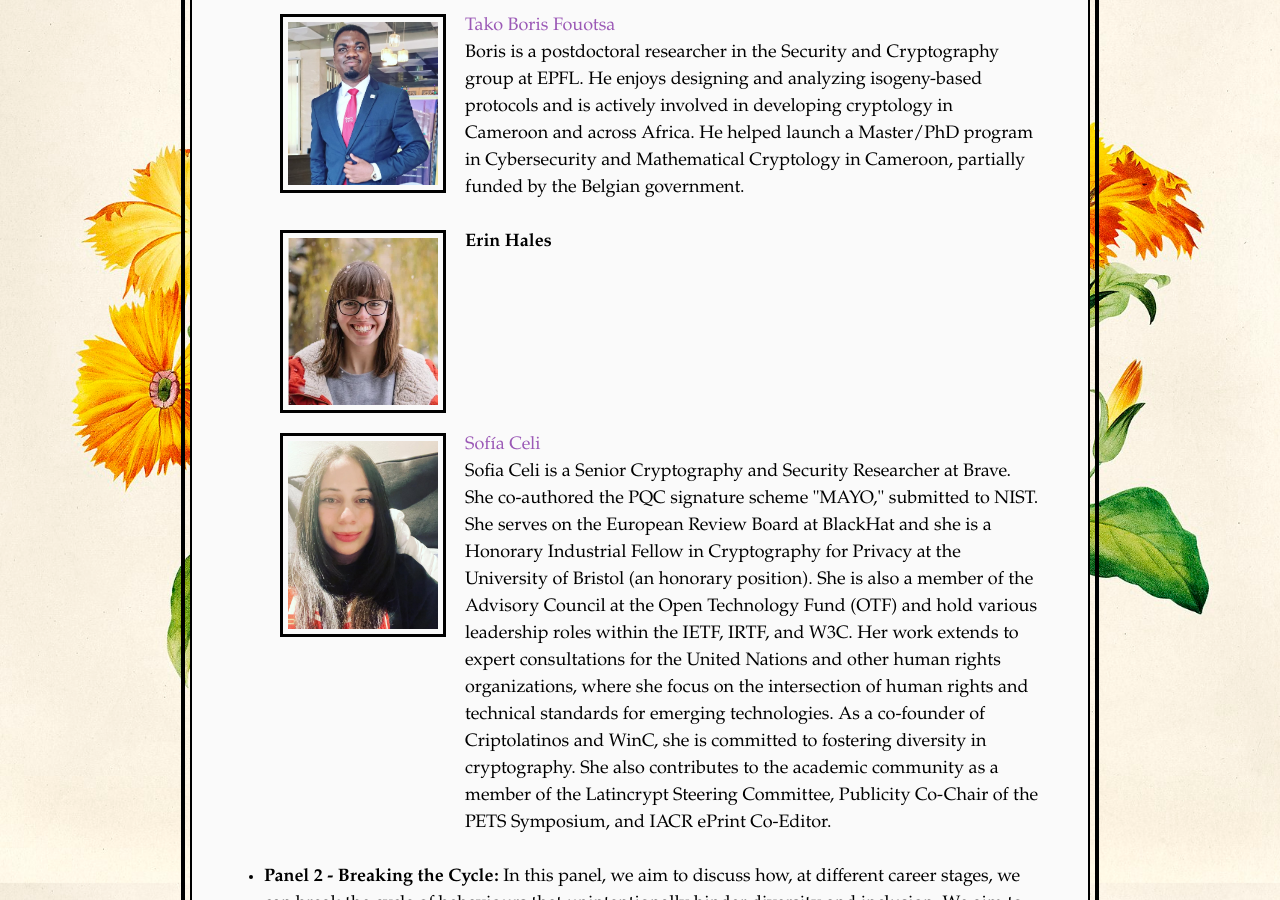
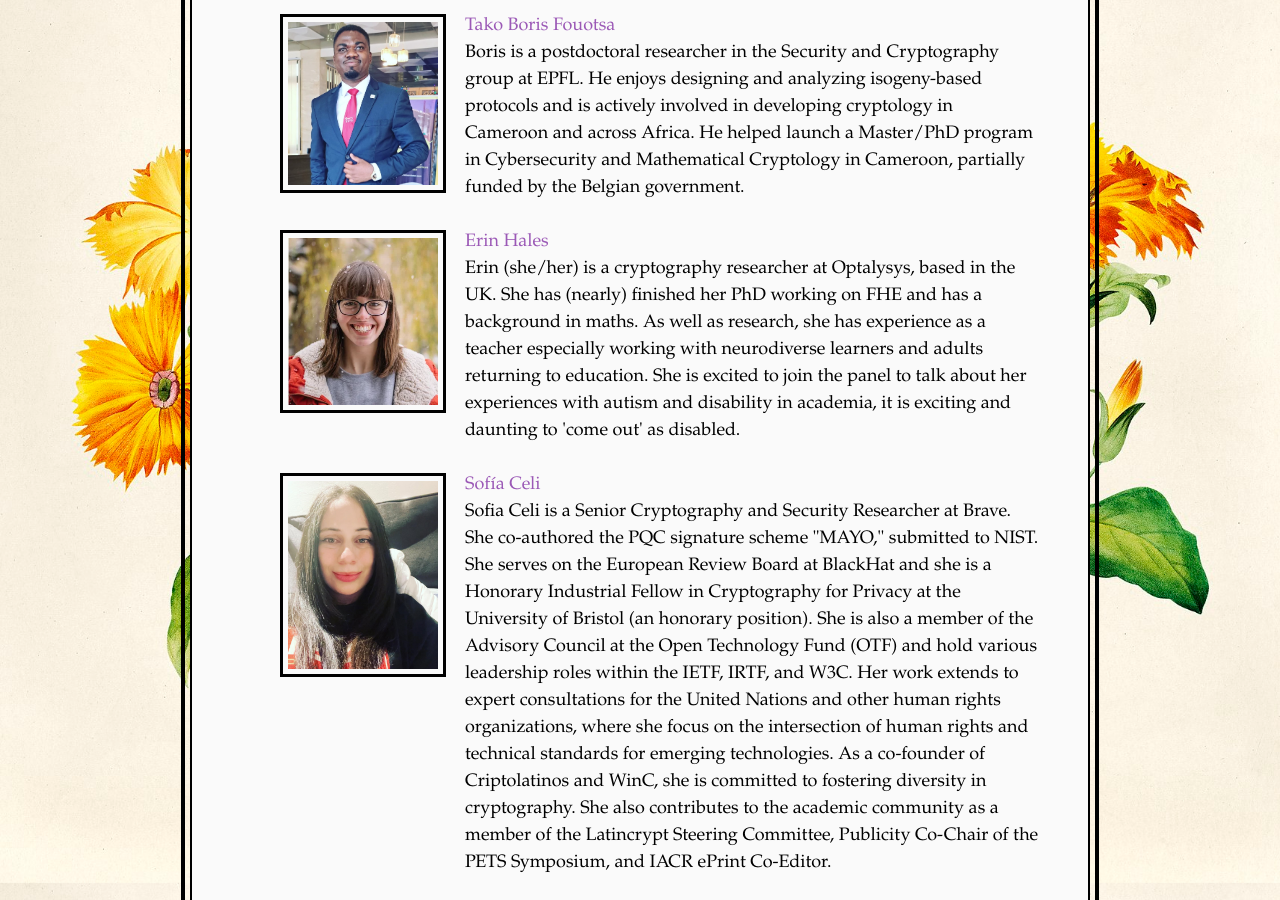
Before and after one commit to women-in-cryptography/decryptingdiversity.github.io, a Jekyll site: the page built from speakers.html, in a window 1280 px wide and 900 px high, scrolled down 2703 px. Built offline with Jekyll 4.4.1, drawn with Linux system fonts in a browser that asks for light colours.

Commit message:
Erin's bio

```diff
--- a/speakers.html
+++ b/speakers.html
@@ -108,7 +108,8 @@ We will have two panel discussions on the topics of:
   <li class="speaker-in">
     <img src="/assets/organisers/erin-hales-image.jpg" alt="Erin Hales" class="speaker-img">
     <div>
-      <strong>Erin Hales</strong><br>
+    <a href="https://pure.royalholloway.ac.uk/en/persons/erin-hales" target="_blank">Erin Hales</a><br>
+       Erin (she/her) is a cryptography researcher at Optalysys, based in the UK. She has (nearly) finished her PhD working on FHE and has a background in maths. As well as research, she has experience as a teacher especially working with neurodiverse learners and adults returning to education. She is excited to join the panel to talk about her experiences with autism and disability in academia, it is exciting and daunting to 'come out' as disabled.
     </div>
   </li>
 
```
